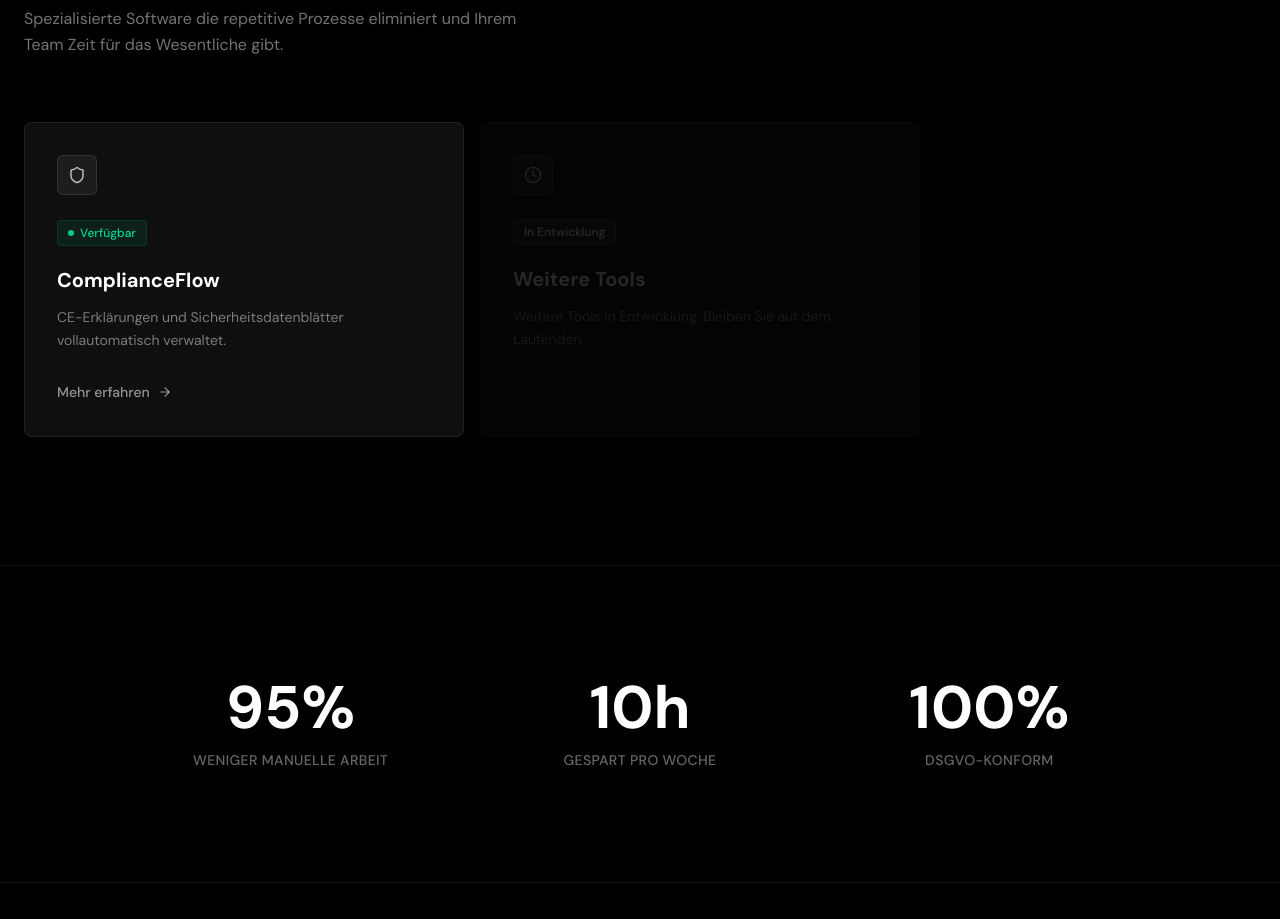
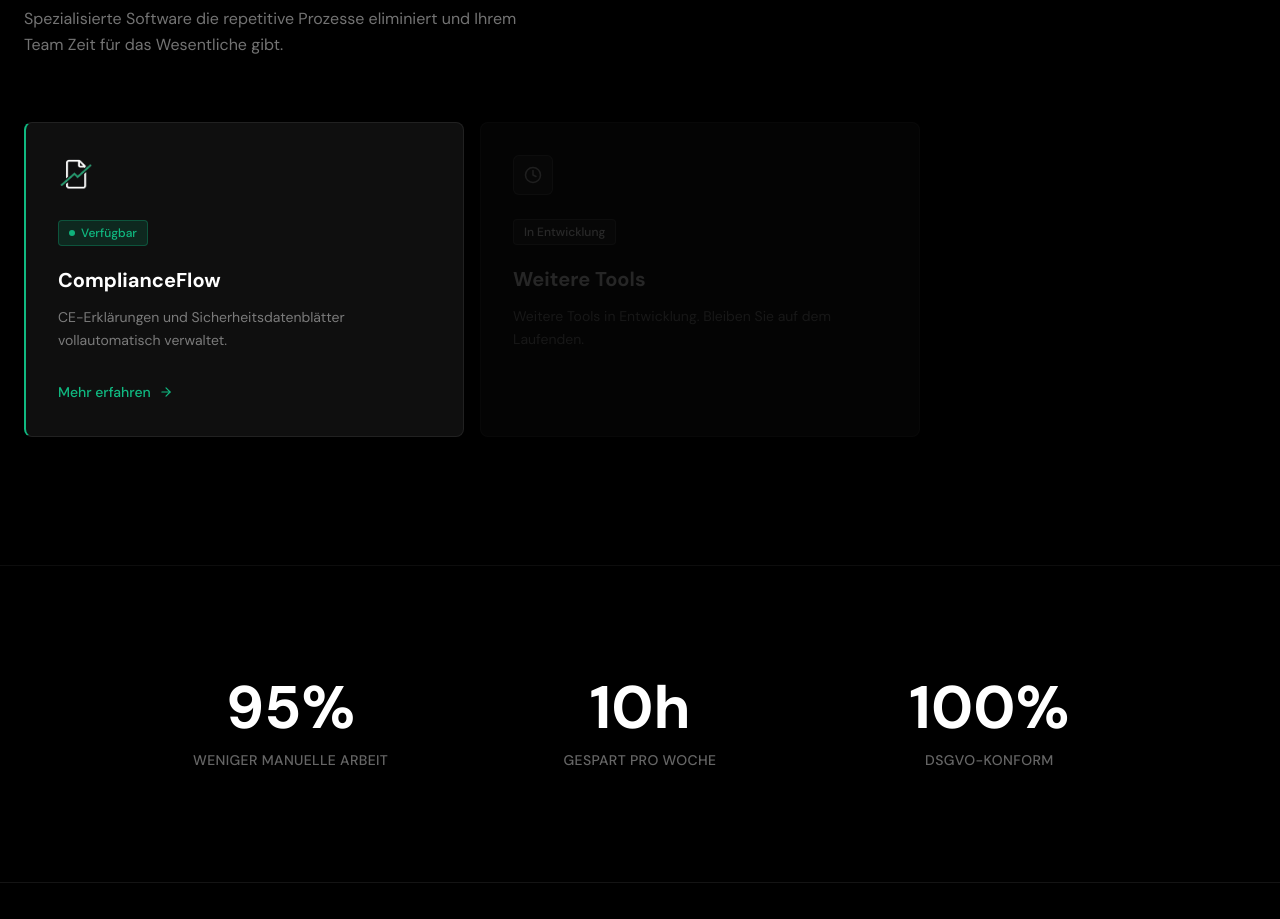
Before and after one commit to fabiolechner/vetron-landing, a Next.js app: page / in a window 1280 px wide. Shown: the part 2780-3699 px from the top of the page. Built offline with nearby package versions, Linux system fonts and the light colour scheme.

Commit message:
feat: redesign ComplianceFlow product card with green accents

```diff
--- a/components/products.tsx
+++ b/components/products.tsx
@@ -3,7 +3,7 @@
 import { useRef, useEffect, useState } from "react";
 import { motion, useInView } from "framer-motion";
 import Link from "next/link";
-import { Shield, ArrowRight, Clock } from "lucide-react";
+import { ArrowRight, Clock } from "lucide-react";
 
 const fadeUp = {
   hidden: { opacity: 0, y: 20 },
@@ -98,16 +98,16 @@
             {/* ComplianceFlow card */}
             <motion.div variants={fadeUp} transition={{ duration: 0.5 }}>
               <Link href="/complianceflow" className="group block h-full">
-                <div className="h-full relative bg-[#0f0f0f] border border-white/8 rounded-[8px] p-8 transition-all duration-300 group-hover:border-white/20 cursor-pointer overflow-hidden">
+                <div className="h-full relative bg-[#0f0f0f] border border-white/8 border-l-2 border-l-[#10b981] rounded-[8px] p-8 transition-all duration-300 group-hover:border-[#10b981]/30 cursor-pointer overflow-hidden">
                   <div className="relative">
                     {/* Icon */}
-                    <div className="w-10 h-10 rounded-[6px] bg-white/6 border border-white/10 flex items-center justify-center mb-6 group-hover:bg-white/10 transition-colors">
-                      <Shield size={18} className="text-white/70" />
+                    <div className="mb-6">
+                      <img src="/cf-icon.png" alt="ComplianceFlow" style={{ height: "40px", width: "auto" }} />
                     </div>
 
                     {/* Badge */}
-                    <span className="inline-flex items-center gap-1.5 px-2.5 py-1 rounded-[4px] text-xs font-medium bg-emerald-500/10 text-emerald-400 border border-emerald-500/15 mb-5">
-                      <span className="w-1.5 h-1.5 rounded-full bg-emerald-400 animate-pulse" />
+                    <span className="inline-flex items-center gap-1.5 px-2.5 py-1 rounded-[4px] text-xs font-medium bg-[#10b981]/15 text-[#10b981] border border-[#10b981]/30 mb-5">
+                      <span className="w-1.5 h-1.5 rounded-full bg-[#10b981] animate-pulse" />
                       Verfügbar
                     </span>
 
@@ -116,7 +116,7 @@
                       CE-Erklärungen und Sicherheitsdatenblätter vollautomatisch verwaltet.
                     </p>
 
-                    <span className="inline-flex items-center gap-2 text-sm font-medium text-white/55 group-hover:text-white group-hover:gap-3 transition-all duration-200">
+                    <span className="inline-flex items-center gap-2 text-sm font-medium text-[#10b981] group-hover:text-[#0d9e6e] group-hover:gap-3 transition-all duration-200">
                       Mehr erfahren
                       <ArrowRight size={14} />
                     </span>
```
